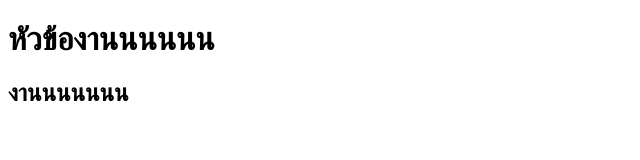
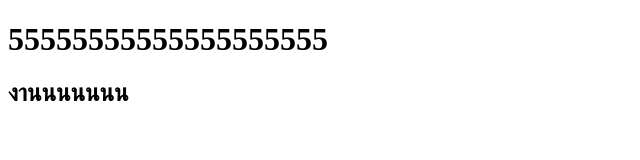
Before and after one commit to Paraphornchai/Tutorial-Javascript, a plain HTML site: page index.html in a window 1280 px wide. Shown: the whole page, without its empty margins (0-640 px from the left). Drawn offline with Linux system fonts and the light colour scheme.

Commit message:
update h1 text in index.html

```diff
--- a/index.html
+++ b/index.html
@@ -8,7 +8,7 @@
 <body>
 
     <script src="code.js"></script>
-    <h1>หัวข้องานนนนนน</h1>
+    <h1>55555555555555555555</h1>
     <h2>งานนนนนนน</h2>
 </body>
 </html>
```
